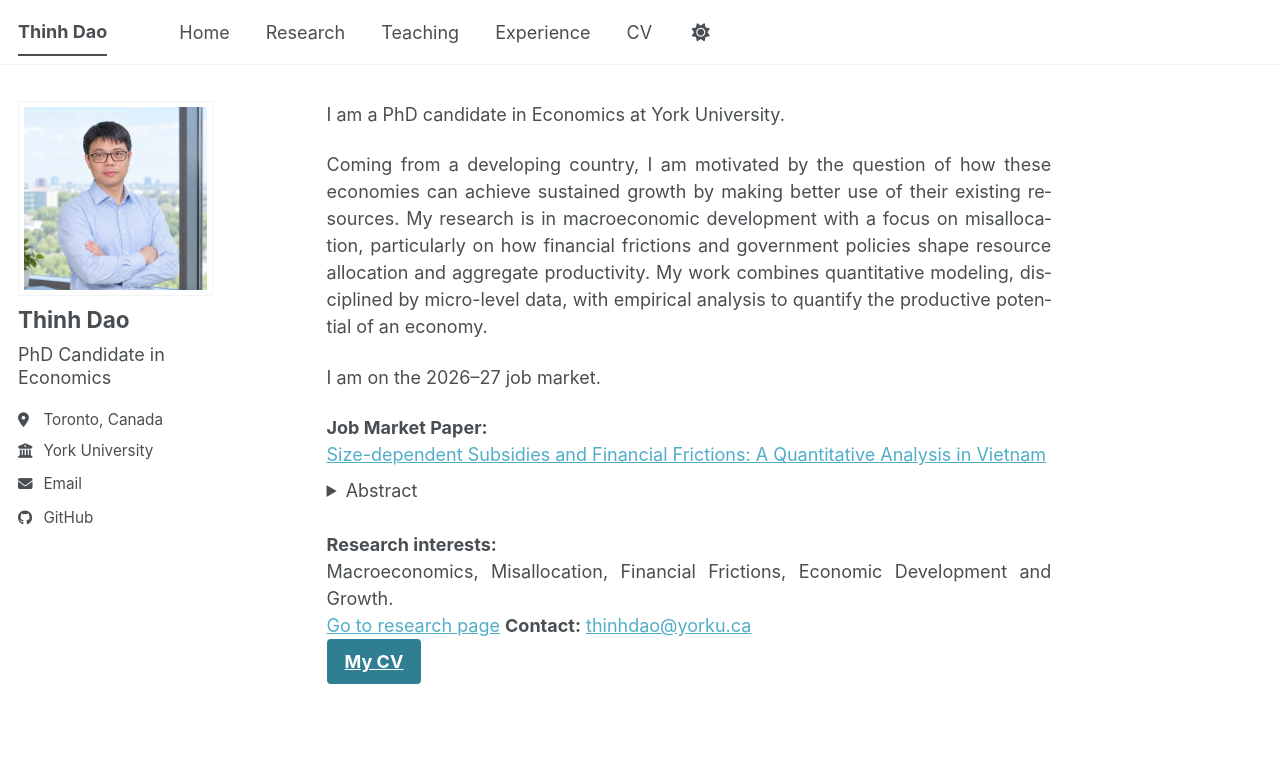
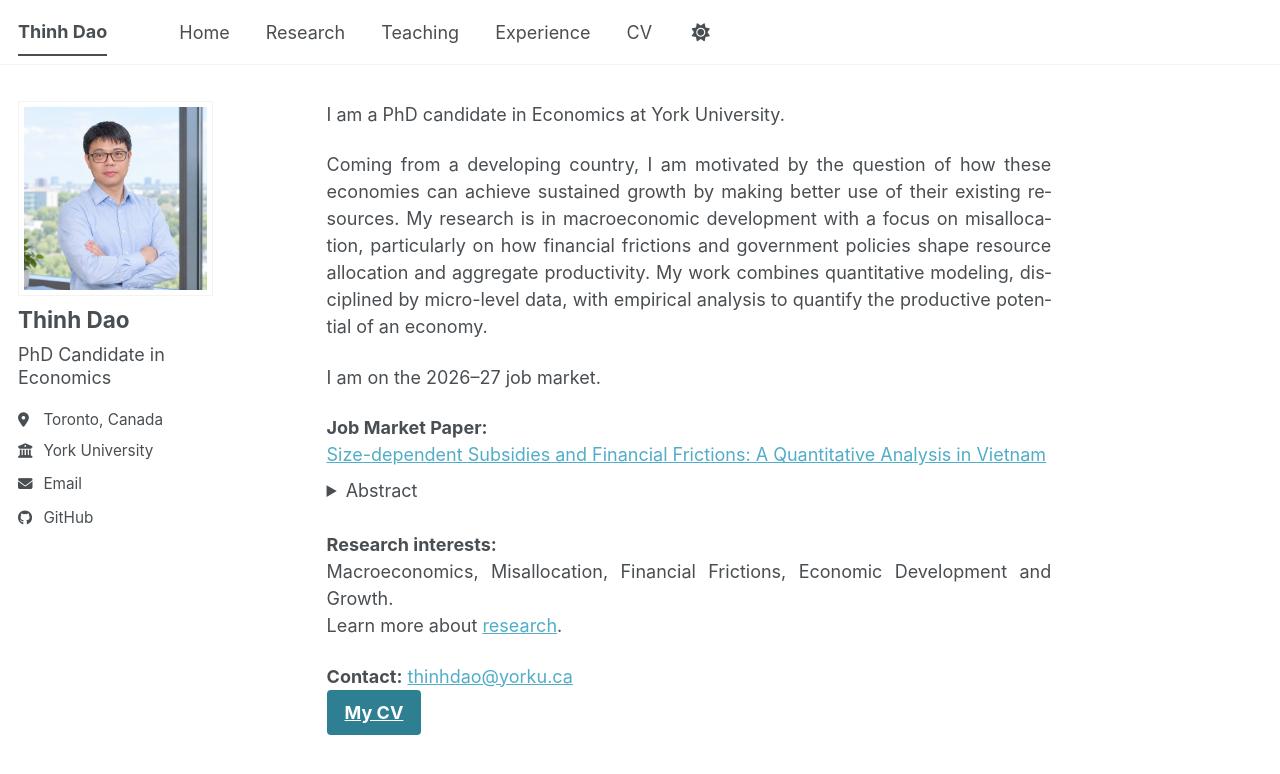
Before and after one commit to thinh-dao-econ/thinh-dao-econ.github.io, a Jekyll site: the page built from _pages/about.md, in a window 1280 px wide. Shown: the top 774 px of the page. Built offline with Jekyll 4.4.1, drawn with Linux system fonts in a browser that asks for light colours; a style sheet for code colours, icons or effects is not loaded.

Commit message:
Update research link text for clarity

```diff
--- a/_pages/about.md
+++ b/_pages/about.md
@@ -24,6 +24,7 @@ Motivated by a policy in Vietnam that capped short-term lending rates for small
 
 **Research interests:**<br>
 Macroeconomics, Misallocation, Financial Frictions, Economic Development and Growth.<br>
-[Go to research page](/research/)
+Learn more about [research](/research/).<br>
+
 **Contact:** [thinhdao@yorku.ca](mailto:thinhdao@yorku.ca) <br>
 [My CV](/files/Thinh_Dao_CV.pdf){: .btn .btn--primary .btn--large}
```
